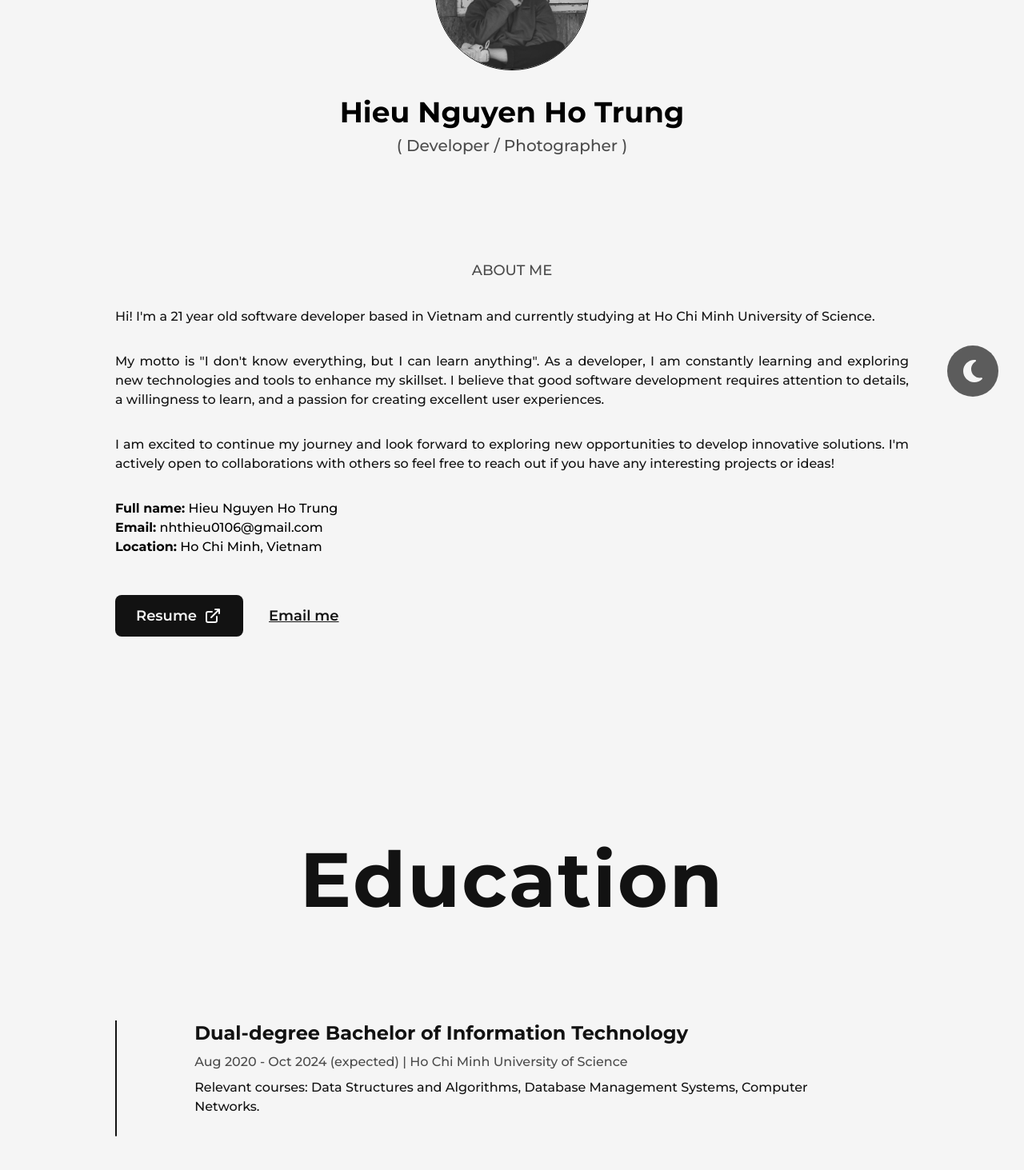
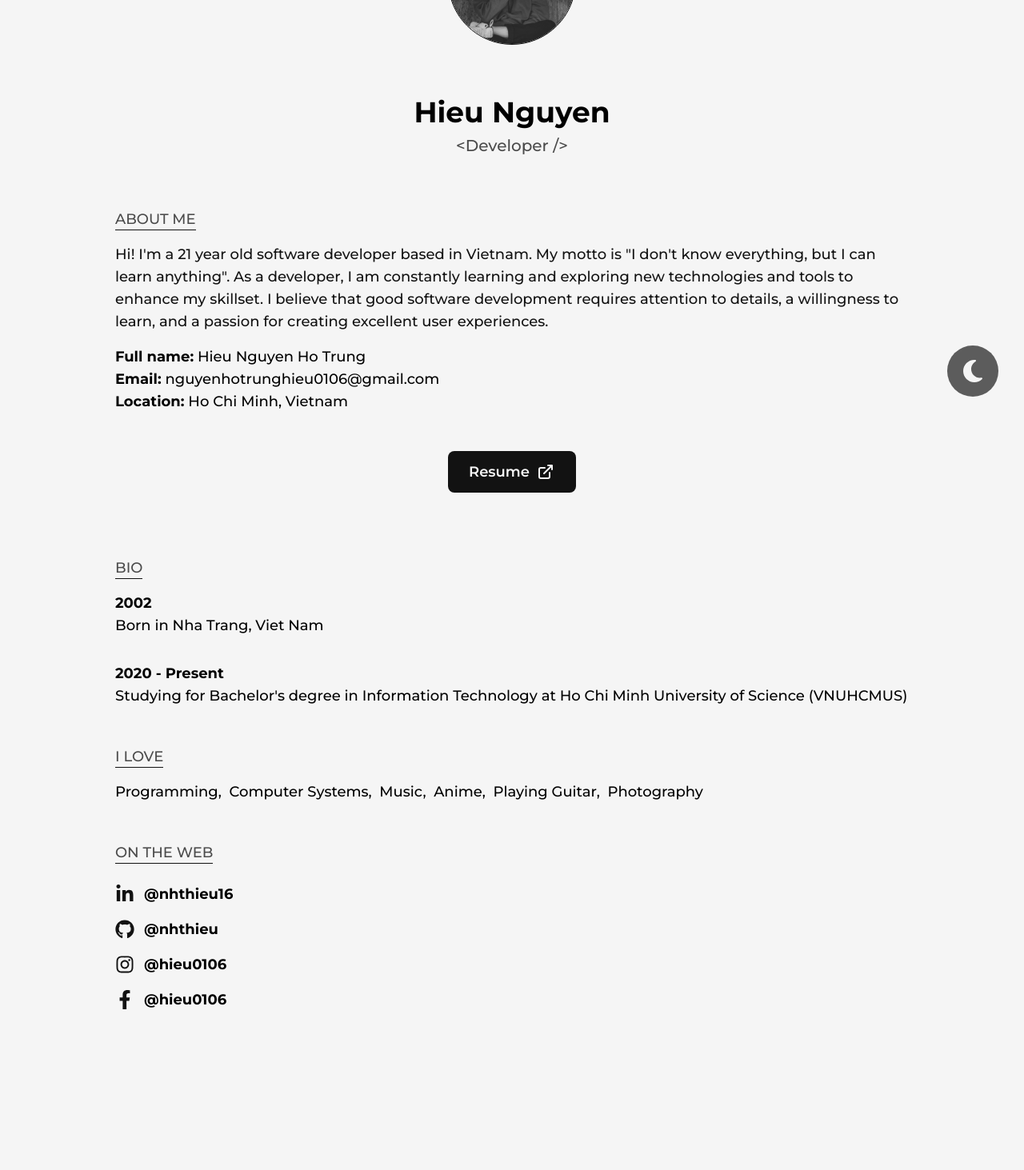
Before and after one commit to nhthieu/hieu-nguyen-website, a Next.js app: page /about in a window 1280 px wide. Shown: the part 280-1743 px from the top of the page at 80% size. After the commit the page ends 1688 px from the top, so only its background shows below. Built offline with nearby package versions, Linux system fonts and the light colour scheme.

Commit message:
fix about page

```diff
--- a/app/(main)/about/page.tsx
+++ b/app/(main)/about/page.tsx
@@ -1,76 +1,139 @@
-import Logo from "@/components/Logo";
 import Image from "next/image";
+import Link from "next/link";
 
 import profilePic from "@/public/images/me.jpg"
-import Link from "next/link";
-import { LinkArrow } from "@/components/Icons";
-import Skills from "@/components/Skills";
-import Education from "@/components/Education";
-import Experience from "@/components/Experience";
+import { FacebookIcon, GithubIcon, InstagramIcon, LinkArrow, LinkedInIcon } from "@/components/Icons";
 import ThemeSwitcher from "@/components/ThemeSwitcher";
 import BackToTop from "@/components/BackToTop";
 
 const age = new Date().getFullYear() - 2002
-const para1 = `Hi! I'm a ${age} year old software developer based in Vietnam and currently studying at Ho Chi Minh University of Science.`
-const para2 = `My motto is "I don't know everything, but I can learn anything". As a developer, I am constantly learning and exploring new technologies and tools to enhance my skillset. I believe that good software development requires attention to details, a willingness to learn, and a passion for creating excellent user experiences.`
-const para3 = `I am excited to continue my journey and look forward to exploring new opportunities to develop innovative solutions. I'm actively open to collaborations with others so feel free to reach out if you have any interesting projects or ideas!`
+const para = `Hi! I'm a ${age} year old software developer based in Vietnam. My motto is "I don't know everything, but I can learn anything". As a developer, I am constantly learning and exploring new technologies and tools to enhance my skillset. I believe that good software development requires attention to details, a willingness to learn, and a passion for creating excellent user experiences.`
+const title = "<Developer />"
 
 export const metadata = {
   title: "Hieu Nguyen - About",
   description: `Hieu Nguyen's Personal Website`,
 }
 
+
 function AboutPage() {
   return (
-    <div className='w-full flex flex-col items-center justify-between pb-48 px-36 xl:px-0'>
+    <div className='w-full flex flex-col items-center justify-between pb-16 xl:px-0'>
       <ThemeSwitcher />
       <BackToTop />
 
-      <section id="about" className="mb-64 w-full flex flex-col items-center justify-center xl:flex-col xl:items-center xl:justify-center xl:space-x-0 xl:space-y-20 md:mb-48">
-        <div className="flex items-center w-full justify-center space-x-24 mb-20 2xl:space-x-16 xl:flex-col xl:mb-12 xl:text-center xl:space-x-0">
-          <div className="xl:order-2 xl:mt-8 flex-shrink-1">
-            <h1 className="text-5xl capitalize font-bold mb-2 2xl:text-4xl sm:text-3xl xs:text-2xl">Hieu Nguyen Ho Trung</h1>
-            <p className="text-xl font-medium text-dark/75 dark:text-light/75 sm:text-lg xs:text-base">( Developer / Photographer )</p>
-          </div>
-          <Image src={profilePic} alt='My Profile Picture' priority className=' w-52 h-52 flex-shrink-0 border border-dark dark:border-light object-cover grayscale rounded-full 2xl:w-48 2xl:h-48 sm:w-40 sm:h-40' />
+      <section id="about" className="w-[65%] xl:w-full flex flex-col items-center justify-center xl:flex-col xl:items-center xl:justify-center">
+        {/* Title */}
+        <div className="flex items-center justify-center w-full mb-16">
+          <Image src={profilePic} alt='My Profile Picture' priority className='w-40 h-40 flex-shrink-0 border border-dark dark:border-light object-cover grayscale rounded-full' />
+        </div>
+        <div className="flex flex-col items-center mb-16">
+          <h1 className="text-5xl capitalize font-bold mb-2 2xl:text-4xl sm:text-3xl xs:text-2xl">Hieu Nguyen</h1>
+          <p className="text-xl font-medium text-dark/75 dark:text-light/75 sm:text-lg xs:text-base">{title}</p>
         </div>
 
-        <div className="flex flex-col items-start justify-start text-justify">
-          <div className="mb-4 xl:self-center">
-            <h1 className="font-medium text-lg text-dark/75 dark:text-light/75 uppercase">About me</h1>
+        {/* Details */}
+        <div className="flex flex-col items-start justify-start mb-16 w-full">
+          <div className="mb-4 relative">
+            <h1 className="font-medium text-lg md:text-base text-dark/75 dark:text-light/75 uppercase">About me</h1>
+            <div className="h-[1px] w-full absolute bottom-0 left-0 bg-dark dark:bg-light" />
           </div>
-          <p className='my-4 font-medium text-dark dark:text-light xs:text-sm'>{para1}</p>
-          <p className='my-4 font-medium text-dark dark:text-light xs:text-sm'>{para2}</p>
-          <p className='my-4 font-medium text-dark dark:text-light xs:text-sm'>{para3}</p>
-          <div className='my-4 font-medium xl:self-start xs:text-sm'>
+          <p className='font-medium text-lg text-dark dark:text-light md:text-base xs:text-sm'>{para}</p>
+          <div className='my-4 font-medium text-lg  xs:text-sm md:text-base'>
             <p><b>Full name:</b> Hieu Nguyen Ho Trung</p>
-            <p><b>Email:</b> nhthieu0106@gmail.com</p>
+            <p><b>Email:</b> nguyenhotrunghieu0106@gmail.com</p>
             <p><b>Location:</b> Ho Chi Minh, Vietnam</p>
           </div>
-          <div className='flex items-center self-start mt-8 xs:mt-4'>
+          <div className='flex items-center self-center mt-8 xs:mt-4'>
             <Link
               href='/cv.pdf'
               target='_blank'
               download={true}
-              className='flex items-center dark:bg-light dark:text-dark p-2.5 px-6 rounded-lg text-lg font-semibold border-2 border-solid border-transparent dark:hover:border-light dark:hover:bg-dark dark:hover:text-light transition ease duration-300 mr-8 md:px-4 md:text-base xs:text-sm md:mr-4 bg-dark text-light hover:border-dark hover:bg-light hover:text-dark'>
+              className='flex items-center dark:bg-light dark:text-dark p-2.5 px-6 rounded-lg text-lg font-semibold border-2 border-solid border-transparent dark:hover:border-light dark:hover:bg-dark dark:hover:text-light transition ease duration-300 md:px-4 md:text-base xs:text-sm bg-dark text-light hover:border-dark hover:bg-light hover:text-dark'>
               Resume
               <LinkArrow className='w-6 ml-2 md:hidden' />
             </Link>
-            <Link
-              href='mailto:nguyenhotrunghieu0106@gmail.com'
-              target='_blank'
-              className='text-lg font-semibold text-dark dark:text-light underline md:text-base xs:text-sm'
-            >
-              Email me
-            </Link>
+          </div>
+
+          {/* Bio */}
+          <div className="flex flex-col items-start justify-start text-start mt-20 w-full">
+            <div className="mb-4 relative">
+              <h1 className="font-medium text-lg text-dark/75 dark:text-light/75 uppercase md:text-base">Bio</h1>
+              <div className="h-[1px] w-full absolute bottom-0 left-0 bg-dark dark:bg-light" />
+            </div>
+            <div className="font-medium">
+              <div className="col-span-1 text-lg mb-8 md:text-base xs:text-sm">
+                <p className="font-bold">2002</p>
+                <p>Born in Nha Trang, Viet Nam</p>
+              </div>
+              <div className="col-span-1 text-lg md:text-base xs:text-sm">
+                <p className="font-bold">2020 - Present</p>
+                <p>Studying for Bachelor&apos;s degree in Information Technology at Ho Chi Minh University of Science (VNUHCMUS) </p>
+              </div>
+            </div>
+          </div>
+
+          {/* I love */}
+          <div className="flex flex-col items-start justify-start text-start mt-12">
+            <div className="mb-4 relative">
+              <h1 className="font-medium text-lg text-dark/75 dark:text-light/75 uppercase md:text-base">I love</h1>
+              <div className="h-[1px] w-full absolute bottom-0 left-0 bg-dark dark:bg-light" />
+            </div>
+            <div className="">
+              <div className="text-lg mb-8 md:text-base xs:text-sm">
+                <p className="font-medium">Programming,&nbsp;&nbsp;Computer Systems,&nbsp;&nbsp;Music,&nbsp;&nbsp;Anime,&nbsp;&nbsp;Playing Guitar,&nbsp;&nbsp;Photography</p>
+              </div>
+            </div>
+          </div>
+
+          {/* On the web */}
+          <div className="flex flex-col items-start justify-start text-start mt-4">
+            <div className="mb-4 relative">
+              <h1 className="font-medium text-lg text-dark/75 dark:text-light/75 uppercase md:text-base">On the Web</h1>
+              <div className="h-[1px] w-full absolute bottom-0 left-0 bg-dark dark:bg-light" />
+            </div>
+            <div className="text-lg md:text-base xs:text-sm">
+              <Link
+                href="https://www.linkedin.com/in/nhthieu16/"
+                target="blank"
+                className="mb-4 mt-2 flex items-center">
+                <div className="flex items-center justify-center w-6 md:w-4 mr-3">
+                  <LinkedInIcon className="w-full fill-dark dark:fill-light" />
+                </div>
+                <p className="font-bold">@nhthieu16</p>
+              </Link>
+              <Link
+                href="https://www.github.com/nhthieu/"
+                target="blank"
+                className="my-4 flex items-center">
+                <div className="flex items-center justify-center w-6 md:w-4 mr-3">
+                  <GithubIcon className="w-full fill-dark dark:fill-light" />
+                </div>
+                <p className="font-bold">@nhthieu</p>
+              </Link>
+              <Link
+                href="https://www.instagram.com/nht.hieu/"
+                target="blank"
+                className="my-4 flex items-center">
+                <div className="flex items-center justify-center w-6 md:w-4 mr-3">
+                  <InstagramIcon className="w-full fill-dark dark:fill-light" />
+                </div>
+                <p className="font-bold">@hieu0106</p>
+              </Link>
+              <Link
+                href="https://www.facebook.com/hieu0106/"
+                target="blank"
+                className="my-4 flex items-center">
+                <div className="flex items-center justify-center w-6 md:w-4 mr-3">
+                  <FacebookIcon className="w-full fill-dark dark:fill-light" />
+                </div>
+                <p className="font-bold">@hieu0106</p>
+              </Link>
+            </div>
           </div>
         </div>
-      </section>
-
-      <Education />
-      {/* <Experience /> */}
-      <Skills />
-    </div>
+      </section >
+    </div >
   );
 }
 
--- a/app/page.tsx
+++ b/app/page.tsx
@@ -14,7 +14,7 @@ export default function Home() {
   return (
     <div className='w-full h-screen flex flex-col items-center justify-center bg-customLinearLight dark:bg-customLinearDark xs:px-4 md:px-12 sm:px-8'>
       {/* <OpeningEffect /> */}
-      <FloatingParticles />
+      {/* <FloatingParticles /> */}
       <SideBar />
       <Navbar />
       <section id='hero'>
--- a/components/Education.tsx
+++ b/components/Education.tsx
@@ -1,30 +1,18 @@
 "use client";
 
 import { useRef } from "react";
-import { motion, useScroll } from "framer-motion";
 import EducationDetail from "./EducationDetail";
 
 type Props = {}
 
 function Education({ }: Props) {
   const ref = useRef<HTMLDivElement>(null);
-  const { scrollYProgress } = useScroll(
-    {
-      target: ref,
-      offset: ['start end', 'center start']
-    }
-  )
 
   return (
-    <div className='text-dark dark:text-light mb-64 w-full md:mb-48'>
-      <h2 className='font-bold text-8xl mb-32 w-full tracking-[2px] text-center lg:text-7xl lg:mb-28 md:text-6xl md:mb-16 xs:text-4xl'>Education</h2>
-      <div ref={ref} className='w-full flex items-center mx-auto relative xl:w-full'>
-        <motion.div
-          style={{ scaleY: scrollYProgress }}
-          className='absolute left-8 top-0 w-[4px] h-full bg-dark dark:bg-light origin-top xl:left-0 xl:w-[2px] md:hidden'
-        />
-
-        <ul className='w-full flex flex-col items-start justify-between xs:ml-2'>
+    <div className='text-dark dark:text-light mb-64 max-w-[70%] md:mb-48'>
+      <h2 className='font-bold text-6xl mb-32 w-full tracking-[2px] text-center lg:text-7xl lg:mb-28 md:text-6xl md:mb-16 xs:text-4xl'>Education</h2>
+      <div ref={ref} className='w-full flex items-start relative xl:w-full'>
+        <ul className='flex flex-col w-full items-center justify-between xs:ml-2'>
           <EducationDetail
             type='Dual-degree Bachelor of Information Technology'
             time='Aug 2020 - Oct 2024 (expected)'
--- a/components/Navbar.tsx
+++ b/components/Navbar.tsx
@@ -22,8 +22,8 @@ function Navbar({ }: Props) {
       </button>
 
       <motion.nav
-        initial={{ opacity: 0, y: -50 }}
-        animate={{ opacity: 1, y: 0 }}
+        initial={{ opacity: 0, }}
+        animate={{ opacity: 1,}}
         transition={{ duration: 1 }}
         className="flex items-center justify-between mb-32 text-md text-dark/75 dark:text-light/75 uppercase tracking-[1px] md:hidden md:text-base md:mb-28 sm:text-sm"
       >
--- a/tailwind.config.js
+++ b/tailwind.config.js
@@ -17,8 +17,8 @@ module.exports = {
       colors: {
         dark: '#121212',
         light: '#f5f5f5',
-        primary: '#f8ca0e',
-        // primaryDark: '#f8ca0e'
+        primary: '#6b35e8',
+        primaryDark: '#f8ca0e'
       },
       keyframes: {
         signatureAnimate: {
```
Also changed, not shown: components/Hero.tsx (+6 -6 lines).
